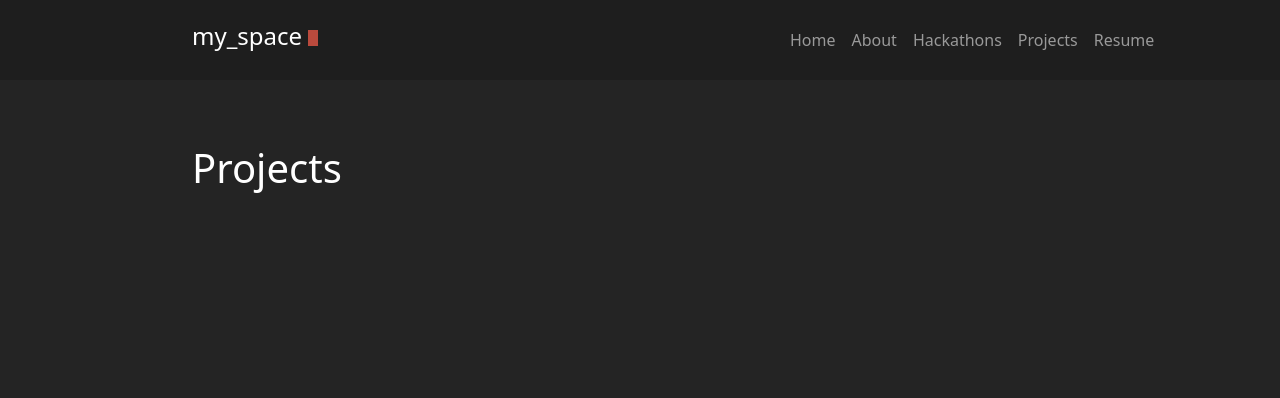
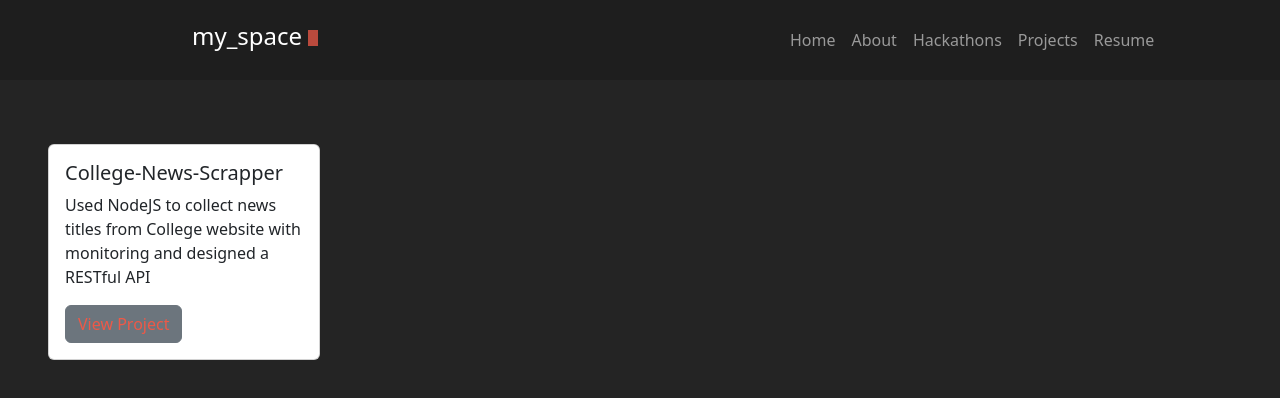
Before and after one commit to Priyanshi5732/priyanshi5732.github.io, a React (Create React App) app: page /projects in a window 1280 px wide. Shown: the top 398 px of the page. Built offline with nearby package versions, Linux system fonts and the light colour scheme.

Commit message:
modified project section

```diff
--- a/src/components/Intro.js
+++ b/src/components/Intro.js
@@ -3,9 +3,12 @@ import React, { useState, useEffect } from "react";
 import "bootstrap/dist/css/bootstrap.min.css";
 import cv from "./cv.json";
 
+
 function Intro() {
   const { name, tagline, aboutme, projects, contact } = cv;
+  const now = 60;
   return (
+
     <section id="intro">
       <div className="myname">
         <span className="Priyanshiverma">
--- a/src/components/Projects.js
+++ b/src/components/Projects.js
@@ -1,10 +1,44 @@
-import React, {Component} from 'react';
+import React, { Component } from "react";
 import "../styles/Projects.css";
+import cv from "./cv.json";
+import Button from "react-bootstrap/Button";
+import Card from "react-bootstrap/Card";
 
-export default class Projects extends Component{
-    render(){
-        return (
-        <div className='projects'><h1>Projects</h1></div>
-        )
-    }
+export default class Projects extends Component {
+  render() {
+    const projects = cv.projects;
+    const now = 60;
+    return (
+      <section id="project-section">
+        <div className="cards">
+          <Card style={{ width: "17rem" }}>
+            <Card.Body>
+              {/* Render project title */}
+              {projects.map((project) => (
+                <div key={project.id}>
+                  <Card.Title>{project.title}</Card.Title>
+                </div>
+              ))}
+              <Card.Text>
+                {/* Render project details */}
+                {projects.map((project) => (
+                  <div key={project.id}>
+                    <p>{project.description}</p>
+                  </div>
+                ))}
+              </Card.Text>
+              {/* Render project url */}
+              <Button variant="secondary">
+                {projects.map((project) => (
+                  <Card.Link style={{ textDecoration: 'none', color: '#ed5948' }} href={project.url}>
+                    View Project
+                  </Card.Link>
+                ))}
+              </Button>
+            </Card.Body>
+          </Card>
+        </div>
+      </section>
+    );
+  }
 }
--- a/src/components/cv.json
+++ b/src/components/cv.json
@@ -1,18 +1,14 @@
 {
   "name": "Priyanshi Verma",
-    "tagline":"Turning caffeine into code, one line at a time!",
-    "Aboutme": "A passionate web developer",
+  "tagline": "Turning caffeine into code, one line at a time!",
+  "Aboutme": "A tech enthusiast",
   "skills": ["HTML", "CSS", "JavaScript", "React.js"],
   "projects": [
     {
-        "title": "Project 1",
-        "description": "A description of your first project.",
-        "url": "https://project1.com"
-      },
-      {
-        "title": "Project 2",
-        "description": "A description of your second project.",
-        "url": "https://project2.com"
+      "id":1,
+      "title": "College-News-Scrapper",
+      "description": "Used NodeJS to collect news titles from College website with monitoring and designed a RESTful API ",
+      "url": "https://github.com/Priyanshi5732/News-Scrapper"
     }
 
   ],
--- a/src/styles/About.css
+++ b/src/styles/About.css
@@ -11,7 +11,8 @@
 }
 
 .content{
-  padding-top:7rem ;
-  padding-left: 15%;
+  padding-top:5rem ;
+  align-items:normal;
+  margin:0 auto
 
 }
--- a/src/styles/Intro.css
+++ b/src/styles/Intro.css
@@ -18,7 +18,7 @@
 
 }
 
-.Priyanshiverma {
+.head {
   padding: 1rem;
   display: flex;
   flex-direction: column;
--- a/src/styles/Projects.css
+++ b/src/styles/Projects.css
@@ -1,11 +1,16 @@
-.projects {
+#project-section {
+  background-color: rgb(36, 36, 36);
+  color: rgba(255, 255, 255, 0.885);
   width: 100%;
-  height: 90vh;
-  display: flex;
-  background-color: rgb(36, 36, 36);
-  color: white;
-  margin: 0 auto;
-  padding-top:4rem ;
-  padding-left: 15%;
-  align-items:normal;
-  }
+  height: calc(100vh - 5rem);
+}
+
+.cards{
+  padding-top: 4rem;
+  padding-left: 3rem;
+}
+
+.button{
+
+  color:#ed5948;
+}
```
Also changed, not shown: 1 other file (tests, documents, lock files or other folders). Lines whose indentation alone changed are shown as unchanged.
